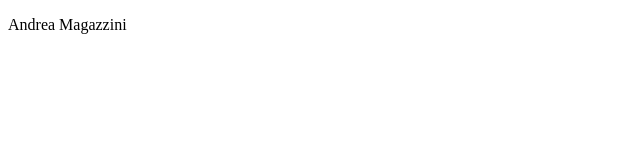
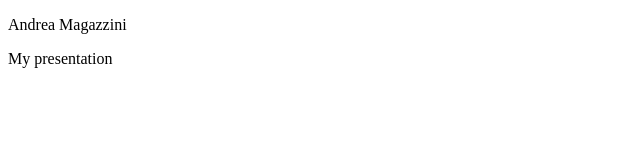
Before and after one commit to challenge-network-18-mar-24/andrea-magazzini, a plain HTML site: page index.html in a window 1280 px wide. Shown: the whole page, without its empty margins (0-640 px from the left). Drawn offline with Linux system fonts and the light colour scheme.

Commit message:
add new line

```diff
--- a/index.html
+++ b/index.html
@@ -7,5 +7,6 @@
 </head>
 <body>
   <p>Andrea Magazzini</p>
+  <p>My presentation</p>
 </body>
 </html>
```
